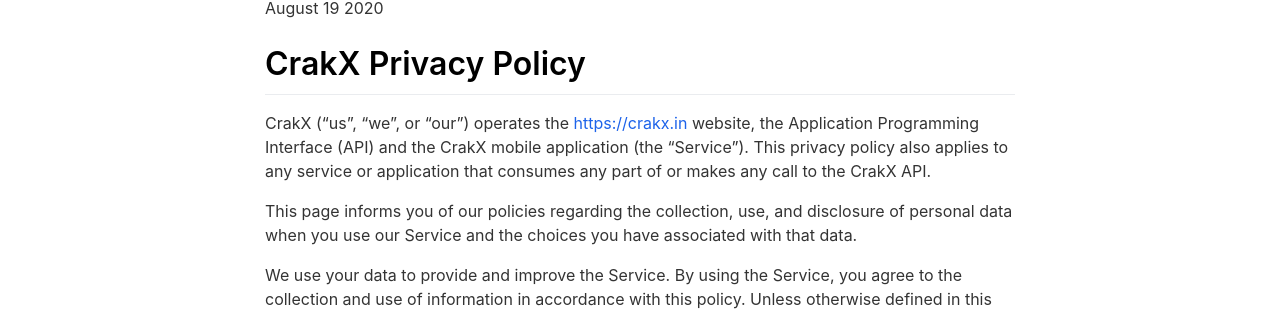
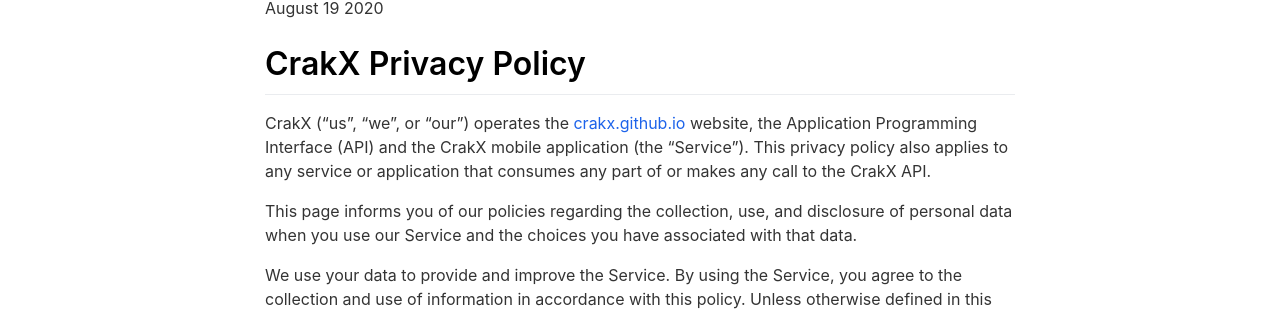
Before and after one commit to crakx/crakx.github.io, a Jekyll site: the page built from _pages/privacypolicy.md, in a window 1280 px wide. Shown: the part 173-484 px from the top of the page. Built offline with Jekyll 4.4.1, drawn with Linux system fonts in a browser that asks for light colours; nearby versions of some CDN libraries; some of the changed text lies outside the part shown.

Commit message:
Add files via upload

```diff
--- a/_config.yml
+++ b/_config.yml
@@ -2,17 +2,17 @@
 page_title                                : CrakX App                                          # Automatically populates with app name if not set and if iOS app ID is set. Otherwise enter manually.
 
 # App Info
-ios_app_id                                : false                            # Required. Enter iOS app ID to automatically populate name, price and icons (e.g. 718043190).
+ios_app_id                                :                             # Required. Enter iOS app ID to automatically populate name, price and icons (e.g. 718043190).
 
 appstore_link                             :                                           # Automatically populates if not set and if iOS app ID is set. Otherwise enter manually.
-playstore_link                            : https://emilbaehr.com                                          # Enter Google Play Store URL.
+playstore_link                            : https://crakx.github.io                                          # Enter Google Play Store URL.
 presskit_download_link                    :                                           # Enter a link to downloadable file or (e.g. public Dropbox link to a .zip file).
                                                                                       # Or upload your press kit file to assets and set path accordingly (e.g. "assets/your_press_kit.zip").
 
-app_icon                                  : assets/WhiteBackground_logo with text.png # assets/appicon.png                      # Automatically populates if not set and if iOS app ID is set.  Otherwise enter path to icon file manually.
+app_icon                                  : assets/logo.png # assets/appicon.png                      # Automatically populates if not set and if iOS app ID is set.  Otherwise enter path to icon file manually.
 app_name                                  : CrakX                                          # Automatically populates if not set and if iOS app ID is set.  Otherwise enter manually.
 app_price                                 : app                                         # Automatically populates if not set and if iOS app ID is set.  Otherwise enter manually.
-app_description                           : An application to help you to master placement and internship prepration
+app_description                           : An application to help you master placement and internship prepration
 
 enable_smart_app_banner                   : true                                      # Set to true to show a smart app banner at top of page on mobile devices.
 
@@ -74,12 +74,12 @@ features                                  :
 
 # Theme Settings
 topbar_color                              : "#ffffff"
-topbar_transparency                       : 0.1
+topbar_transparency                       : 0.15
 topbar_title_color                        : "#ffffff"
 
 cover_image                               : assets/background.jpg                    # Replace with alternative image path or image URL.
 cover_overlay_color                       : "#000000"
-cover_overlay_transparency                : 0.2
+cover_overlay_transparency                : 0.1
 
 device_color                              : black                                     # Set to: blue, black, yellow, coral or white.
 
--- a/_pages/privacypolicy.md
+++ b/_pages/privacypolicy.md
@@ -10,11 +10,11 @@ August 19 2020
 
 # CrakX Privacy Policy
 
-CrakX ("us", "we", or "our") operates the  [https://crakx.in](https://crakx.in/)  website, the Application Programming Interface (API) and the CrakX mobile application (the "Service"). This privacy policy also applies to any service or application that consumes any part of or makes any call to the CrakX API.
+CrakX ("us", "we", or "our") operates the  [crakx.github.io](https://crakx.github.io/)  website, the Application Programming Interface (API) and the CrakX mobile application (the "Service"). This privacy policy also applies to any service or application that consumes any part of or makes any call to the CrakX API.
 
 This page informs you of our policies regarding the collection, use, and disclosure of personal data when you use our Service and the choices you have associated with that data.
 
-We use your data to provide and improve the Service. By using the Service, you agree to the collection and use of information in accordance with this policy. Unless otherwise defined in this Privacy Policy, terms used in this Privacy Policy have the same meanings as in our  [Terms of Service]().
+We use your data to provide and improve the Service. By using the Service, you agree to the collection and use of information in accordance with this policy. Unless otherwise defined in this Privacy Policy, terms used in this Privacy Policy have the same meanings as in our  [Terms of Service](/changelog).
 
 ## Information Collection And Use
 
@@ -121,4 +121,4 @@ You are advised to review this Privacy Policy periodically for any changes. Chan
 
 If you have any questions about this Privacy Policy, please contact us:
 
--   By email: [support@crakx.in](mailto:support@crakx.in)
+-   By email: [crakxapp@gmail.com](mailto:crakxapp@gmail.com)
```
Also changed, not shown: _pages/About us.md (+1 -1 lines), _pages/changelog.md (+3 -3 lines), README.md (added), assets/appstore.png, assets/logo.png (added), assets/team.jpg (added), 8 other files.
